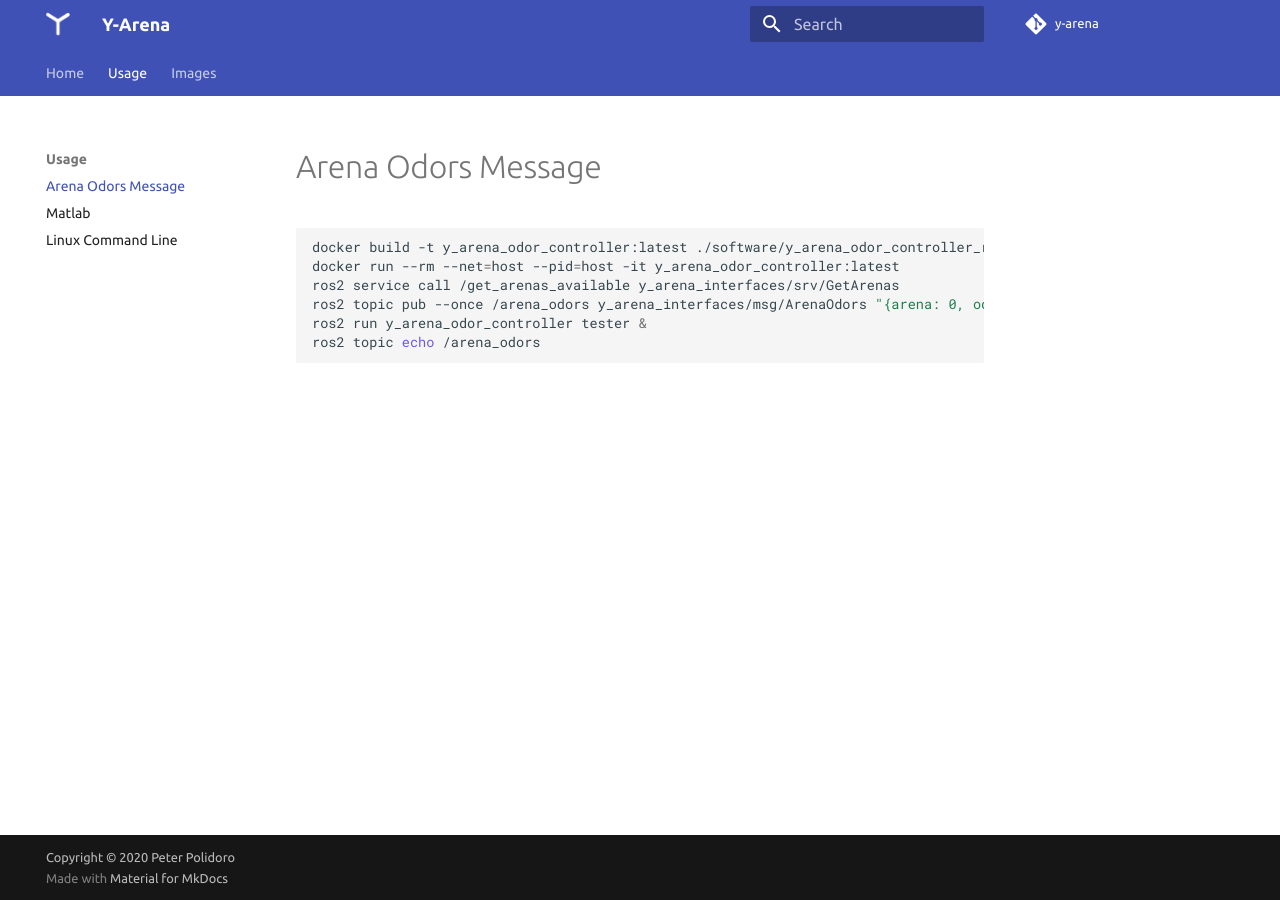
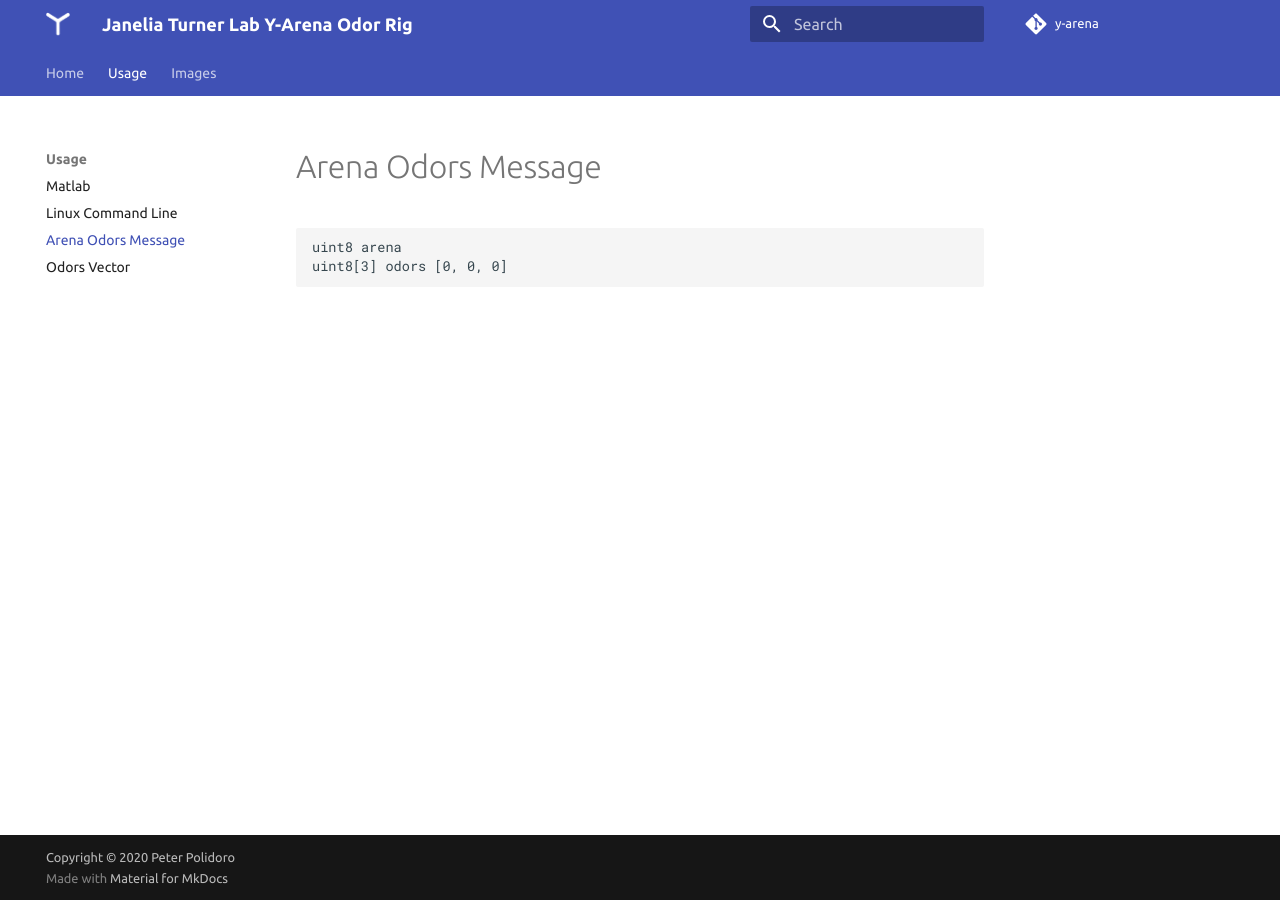
Before and after one commit to peterpolidoro/y-arena, an MkDocs documentation site: the page built from docs/usage/arena_odors_message.md, in a window 1280 px wide. Built offline with MkDocs 1.6.1 and Material for MkDocs 9.7.7, drawn with Linux system fonts in a browser that asks for light colours; comment, search, counter and statistics services are not loaded.

Commit message:
Add odors_vector

````diff
--- a/docs/usage/arena_odors_message.md
+++ b/docs/usage/arena_odors_message.md
@@ -1,9 +1,5 @@
 # Arena Odors Message
-```sh
-docker build -t y_arena_odor_controller:latest ./software/y_arena_odor_controller_ros/
-docker run --rm --net=host --pid=host -it y_arena_odor_controller:latest
-ros2 service call /get_arenas_available y_arena_interfaces/srv/GetArenas
-ros2 topic pub --once /arena_odors y_arena_interfaces/msg/ArenaOdors "{arena: 0, odors: [0, 2, 1]}"
-ros2 run y_arena_odor_controller tester &
-ros2 topic echo /arena_odors
 ```
+uint8 arena
+uint8[3] odors [0, 0, 0]
+```
--- a/mkdocs.yml
+++ b/mkdocs.yml
@@ -1,4 +1,4 @@
-site_name: Y-Arena
+site_name: Janelia Turner Lab Y-Arena Odor Rig
 site_description: Janelia Turner Lab Y-Arena Odor Rig
 site_author: Peter Polidoro
 
@@ -30,9 +30,10 @@ markdown_extensions:
 nav:
     - Home: index.md
     - Usage:
-       - Arena Odors Message: usage/arena_odors_message.md
        - Matlab: usage/matlab.md
        - Linux Command Line: usage/cli.md
+       - Arena Odors Message: usage/arena_odors_message.md
+       - Odors Vector: usage/odors_vector.md
     - Images:
        - Arena: images/arena.md
        - Module Side: images/module_side.md
````
Also changed, not shown: docs/index.md (+0 -1 lines), docs/usage/odors_vector.md (added, +30 -0 lines), 2 other files.
